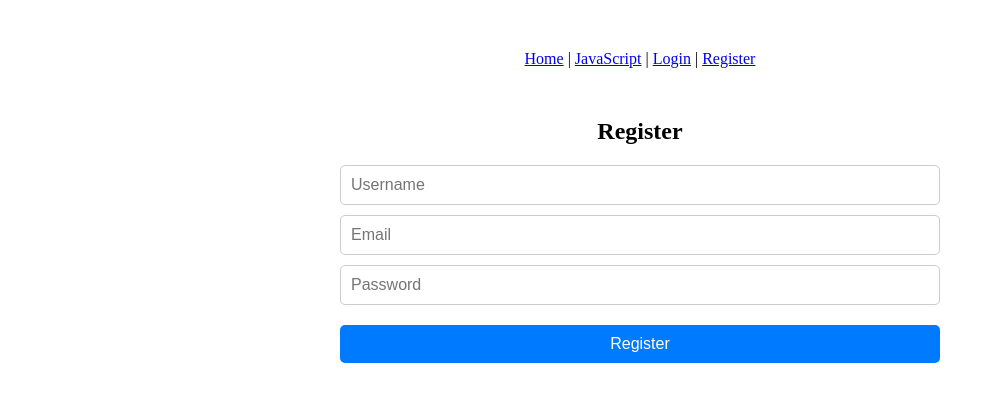
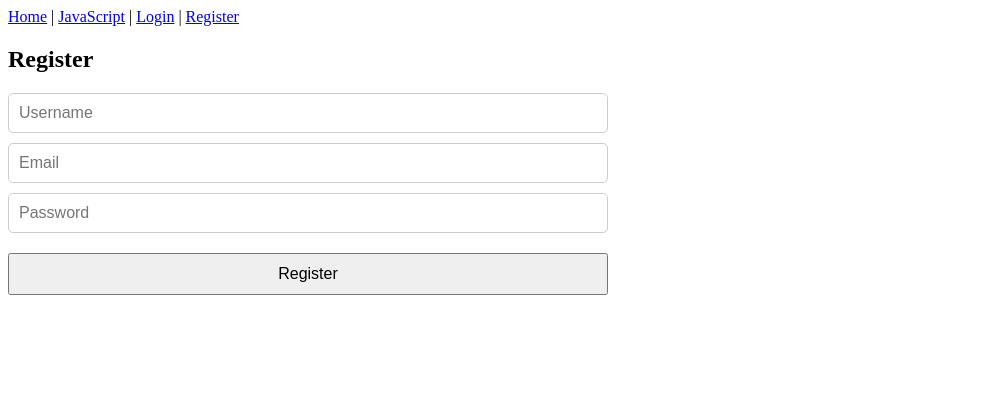
Before and after one commit to alexander-john/question-app-prototype-1, a React (Vite) app in the folder question-app/: page /register in a window 1280 px wide. Shown: the top 402 px of the page, without its empty margins (0-995 px from the left). Built offline with nearby package versions, Linux system fonts and the light colour scheme.

Commit message:
style: clean up App.css by removing unused styles and simplifying button design

```diff
--- a/question-app/src/App.css
+++ b/question-app/src/App.css
@@ -1,7 +1,5 @@
 .container {
   max-width: 600px;
-  margin: 50px auto;
-  text-align: center;
 }
 
 form {
@@ -11,8 +9,6 @@ form {
 }
 
 textarea {
-  width: 100%;
-  height: 150px;
   font-size: 16px;
   font-family: monospace;
   padding: 10px;
@@ -31,15 +27,7 @@ button {
   margin-top: 10px;
   padding: 10px 20px;
   font-size: 16px;
-  background-color: #007bff;
-  color: white;
-  border: none;
-  border-radius: 5px;
   cursor: pointer;
-}
-
-button:hover {
-  background-color: #0056b3;
 }
 
 input[type="radio"] {
```
